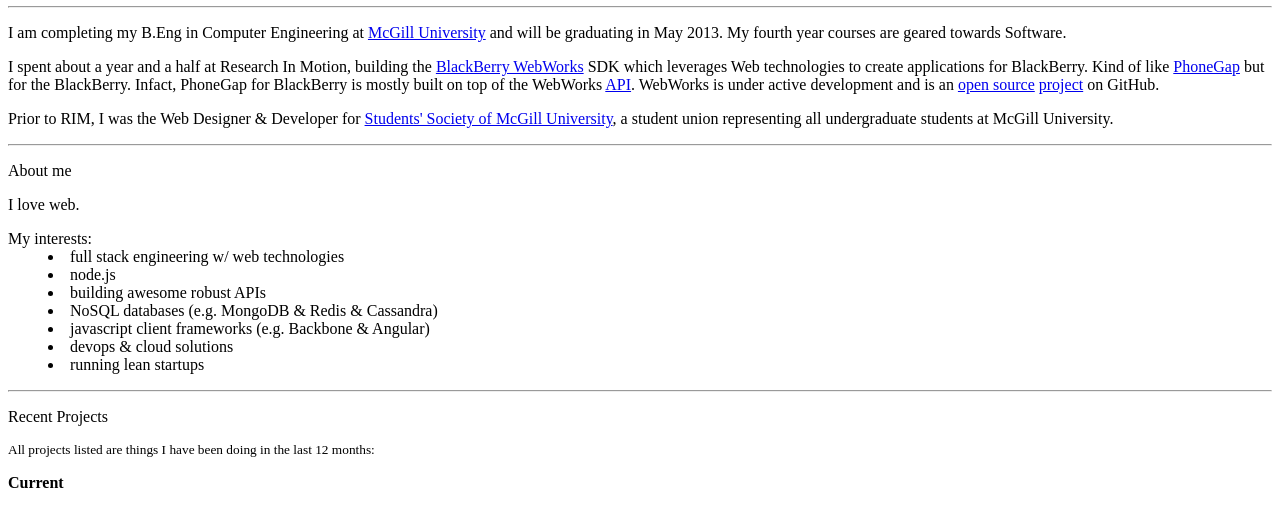
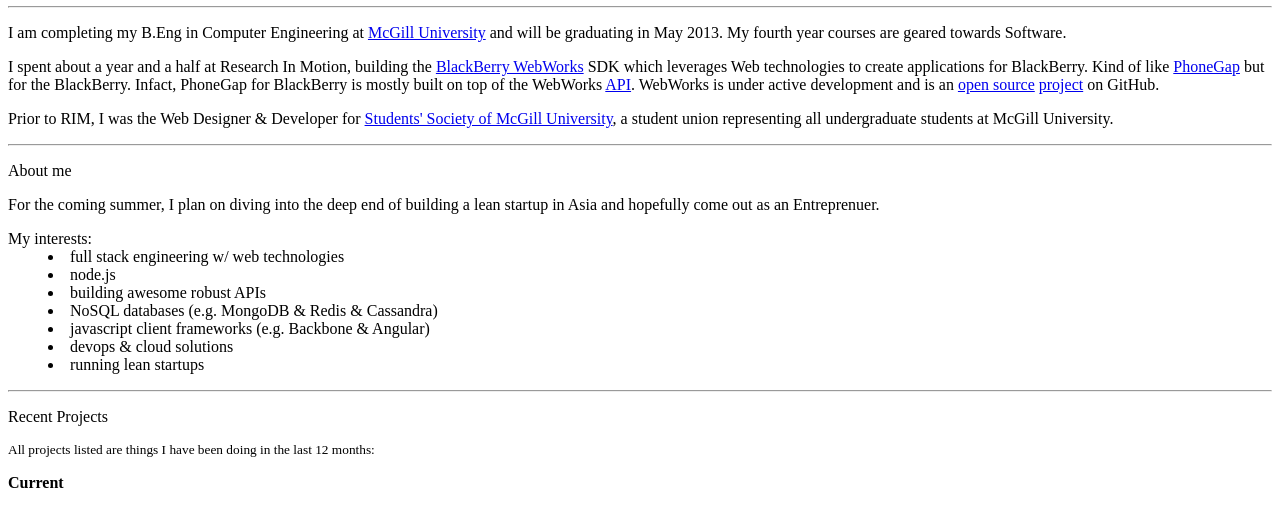
Before and after one commit to adrianlee/adrianlee.ca, a website: page views/index.html in a window 1280 px wide. Shown: the part 277-782 px from the top of the page. Drawn offline with Linux system fonts and the light colour scheme.

Commit message:
Added summer plans

```diff
--- a/views/index.html
+++ b/views/index.html
@@ -53,7 +53,7 @@
 
         <hr/>
         <p class="lead lead1">About me</p>
-        I love web.
+        For the coming summer, I plan on diving into the deep end of building a lean startup in Asia and hopefully come out as an Entreprenuer.
 
         <!--
         I believe in:
```
